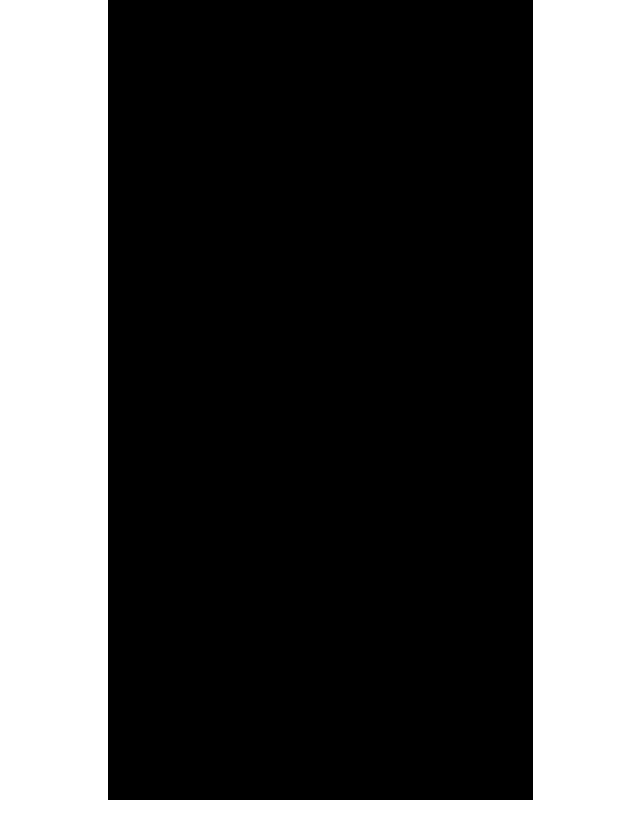
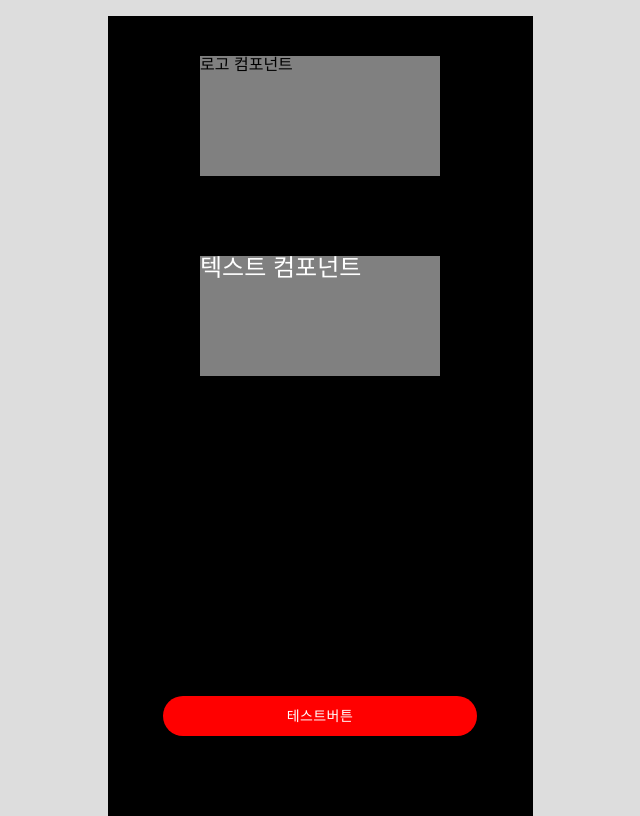
Before and after one commit to prgrms-web-devcourse/Team_DOKEV_GOLDDDUCK_FE, a Next.js app: page /Login in a window 1280 px wide. Before the commit this address had no page. Shown: the whole page, without its empty margins (320-960 px from the left). Built offline with nearby package versions, Linux system fonts and the light colour scheme.

Commit message:
feat: Login 페이지 기초 레이아웃 구현

```diff
--- /dev/null
+++ b/pages/Login.tsx
@@ -0,0 +1,63 @@
+import MUIButton from '@components/MUIButton'
+import styled from '@emotion/styled'
+import { DEFAULT_MARGIN, FONT_SIZES } from '@utils/constants/sizes'
+import { COLORS } from '@utils/constants/colors'
+
+const Login = () => {
+  const onButtonClick = () => {
+    alert('안녕')
+  }
+
+  return (
+    <>
+      <LoginContainer>
+        <Logo>로고 컴포넌트</Logo>
+        <Text>텍스트 컴포넌트</Text>
+        <MUIButton
+          onClick={onButtonClick}
+          style={{
+            color: 'white',
+            height: '40px',
+            width: '80%',
+            borderRadius: '50px',
+            backgroundColor: 'red',
+            position: 'absolute',
+            bottom: '80px',
+          }}>
+          테스트버튼
+        </MUIButton>
+      </LoginContainer>
+    </>
+  )
+}
+
+const LoginContainer = styled.div`
+  width: calc(100%-32px);
+  height: 100%;
+  margin: ${DEFAULT_MARGIN};
+  display: flex;
+  flex-direction: column;
+  justify-content: center;
+  position: relative;
+  align-items: center;
+`
+
+const Logo = styled.div`
+  width: 240px;
+  height: 120px;
+  background-color: grey;
+  position: absolute;
+  top: 40px;
+`
+
+const Text = styled.text`
+  width: 240px;
+  height: 120px;
+  background-color: gray;
+  position: absolute;
+  color: ${COLORS.WHITE};
+  font-size: ${FONT_SIZES.LARGE};
+  top: 240px;
+`
+
+export default Login
```
Also changed, not shown: pages/sign.tsx (deleted, +0 -25 lines).
